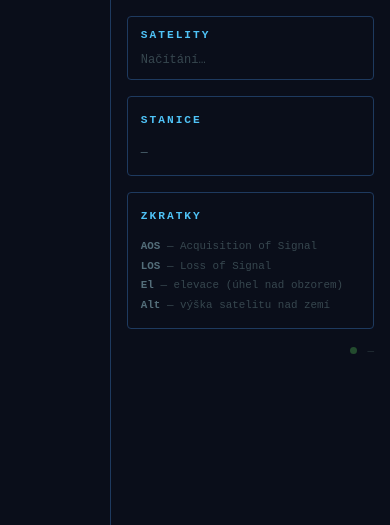
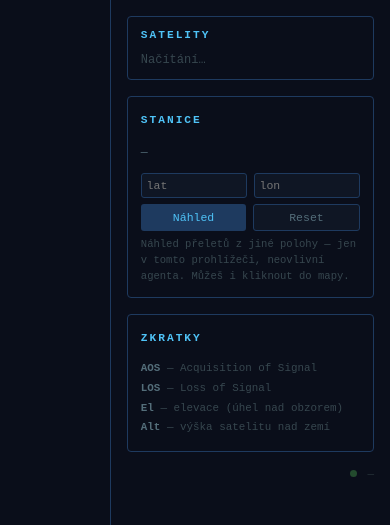
Before and after one commit to radim-zhor/mini-ground-station, a FastAPI app: template app/templates/map.html in a window 390 px wide. Shown: the part 63-588 px from the top of the page. Run offline with FastAPI, Linux system fonts and the light colour scheme; the template is opened without the code that fills it, so the values that code supplies are empty.

Commit message:
Add manual location preview to the map
Lets you visualise passes from any location without touching the agent or
persisting anything server-side — useful for a mobile station testing spots.

- GET /satellite/position accepts optional lat/lon and computes positions and
  passes for that observer (predict_passes/current_positions take an observer
  override), leaving the shared cache and stored station untouched.
- Map UI: lat/lon inputs, a "Náhled" button, click-to-set on the map, and a
  Reset; the override lives in localStorage (browser-only) and the marker is
  labelled "ruční náhled".

Read-only and unauthenticated by design: nothing is written, so there's
nothing to protect on the public app.

Co-Authored-By: Claude Opus 4.8 <noreply@anthropic.com>

```diff
--- a/app/templates/map.html
+++ b/app/templates/map.html
@@ -173,6 +173,21 @@
             <div class="sidebar-section" style="font-size:0.72rem;color:#546e7a;line-height:1.8;">
                 <h2>Stanice</h2>
                 <div id="station-info">—</div>
+                <div style="margin-top:0.7rem;display:flex;flex-direction:column;gap:0.4rem;">
+                    <div style="display:flex;gap:0.4rem;">
+                        <input id="in-lat" type="number" step="any" placeholder="lat"
+                               style="width:50%;background:#0f1624;color:#c8d8e8;border:1px solid #1e3a5f;border-radius:3px;padding:0.3rem;font-family:inherit;font-size:0.72rem;">
+                        <input id="in-lon" type="number" step="any" placeholder="lon"
+                               style="width:50%;background:#0f1624;color:#c8d8e8;border:1px solid #1e3a5f;border-radius:3px;padding:0.3rem;font-family:inherit;font-size:0.72rem;">
+                    </div>
+                    <div style="display:flex;gap:0.4rem;">
+                        <button id="btn-preview" style="flex:1;background:#1e3a5f;color:#4fc3f7;border:none;border-radius:3px;padding:0.35rem;font-family:inherit;font-size:0.72rem;cursor:pointer;">Náhled</button>
+                        <button id="btn-reset" style="flex:1;background:#0f1624;color:#546e7a;border:1px solid #1e3a5f;border-radius:3px;padding:0.35rem;font-family:inherit;font-size:0.72rem;cursor:pointer;">Reset</button>
+                    </div>
+                    <div style="color:#37474f;font-size:0.66rem;line-height:1.5;">
+                        Náhled přeletů z jiné polohy — jen v tomto prohlížeči, neovlivní agenta. Můžeš i kliknout do mapy.
+                    </div>
+                </div>
             </div>
             <div class="sidebar-section" style="font-size:0.68rem;color:#37474f;line-height:1.8;">
                 <h2>Zkratky</h2>
@@ -212,7 +227,32 @@
         .addTo(map)
         .bindTooltip('Observer', { permanent: false, direction: 'top' });
 
-    const SOURCE_LABELS = { ip: 'auto (IP)', manual: 'manuálně', fallback: 'fallback (env)' };
+    const SOURCE_LABELS = {
+        ip: 'auto (IP)', manual: 'manuálně', fallback: 'fallback (env)', preview: 'ruční náhled',
+    };
+
+    // ── Location preview override (browser-only, read-only) ──────────────────────
+    let previewLoc = null;  // { lat, lon } or null
+    try {
+        const saved = JSON.parse(localStorage.getItem('previewLoc'));
+        if (saved && typeof saved.lat === 'number') previewLoc = saved;
+    } catch (e) { /* ignore */ }
+
+    function setPreview(lat, lon) {
+        previewLoc = { lat, lon };
+        localStorage.setItem('previewLoc', JSON.stringify(previewLoc));
+        document.getElementById('in-lat').value = lat.toFixed(4);
+        document.getElementById('in-lon').value = lon.toFixed(4);
+        refresh();
+    }
+
+    function clearPreview() {
+        previewLoc = null;
+        localStorage.removeItem('previewLoc');
+        document.getElementById('in-lat').value = '';
+        document.getElementById('in-lon').value = '';
+        refresh();
+    }
 
     function updateObserver(obs) {
         if (!obs) return;
@@ -349,7 +389,10 @@
     // ── Polling ─────────────────────────────────────────────────────────────────
     async function refresh() {
         try {
-            const resp = await fetch('/satellite/position');
+            const url = previewLoc
+                ? `/satellite/position?lat=${previewLoc.lat}&lon=${previewLoc.lon}`
+                : '/satellite/position';
+            const resp = await fetch(url);
             if (!resp.ok) return;
             const data = await resp.json();
             updateMap(data);
@@ -362,6 +405,28 @@
         }
     }
 
+    // ── Preview controls ─────────────────────────────────────────────────────────
+    document.getElementById('btn-preview').addEventListener('click', () => {
+        const lat = parseFloat(document.getElementById('in-lat').value);
+        const lon = parseFloat(document.getElementById('in-lon').value);
+        if (Number.isFinite(lat) && Number.isFinite(lon)
+            && lat >= -90 && lat <= 90 && lon >= -180 && lon <= 180) {
+            setPreview(lat, lon);
+        } else {
+            alert('Zadej platné souřadnice: lat −90…90, lon −180…180.');
+        }
+    });
+    document.getElementById('btn-reset').addEventListener('click', clearPreview);
+    map.on('click', (e) => setPreview(
+        Math.round(e.latlng.lat * 1e4) / 1e4,
+        Math.round(e.latlng.lng * 1e4) / 1e4,
+    ));
+
+    if (previewLoc) {
+        document.getElementById('in-lat').value = previewLoc.lat.toFixed(4);
+        document.getElementById('in-lon').value = previewLoc.lon.toFixed(4);
+    }
+
     refresh();
     setInterval(refresh, 5000);
     </script>
```
Also changed, not shown: app/routes/map.py (+21 -12 lines), shared/tle.py (+12 -5 lines), tests/test_api.py (+29 -0 lines).
